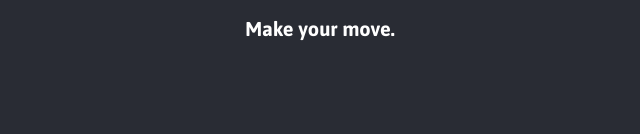
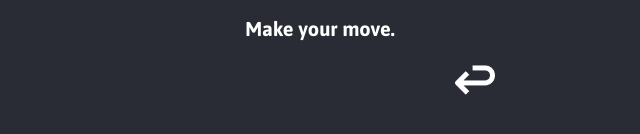
Before and after one commit to nyoungno/Rock-Paper-Scissors, a plain HTML site: page index.html in a window 1280 px wide. Shown: the part 350-484 px from the top of the page, 320-960 px from the left. Drawn offline with Linux system fonts and the light colour scheme.

Commit message:
thirdcommit

```diff
--- a/index.html
+++ b/index.html
@@ -34,6 +34,13 @@
     </div>
 
     <p id="action-message">Make your move.</p>
+
+    <div class="back_box">
+      <div class="img_move">
+          <a href="https://nyoungno-sundaygame.netlify.app/"><img src="./image/back.png" width="40"></a>
+      </div>
+    </div>
+
     <script src="main.js"></script>
 </body>
 </html>
--- a/style.css
+++ b/style.css
@@ -90,6 +90,7 @@ header > h1 {
     font-weight: bold;
     font-size: 20px;
     margin-top: 20px;
+    margin-bottom: 20px;
 }
 
 .green-glow {
@@ -106,3 +107,14 @@ header > h1 {
     border: 4px solid #454547;
     box-shadow: 0 0 10px #25292b;
 }
+
+.back_box {
+    display: flex;
+    justify-content: center;
+}
+
+.img_move {
+    display: flex;
+    justify-content: flex-end;
+    width: 350px;
+}
```
Also changed, not shown: image/back.png (added).
